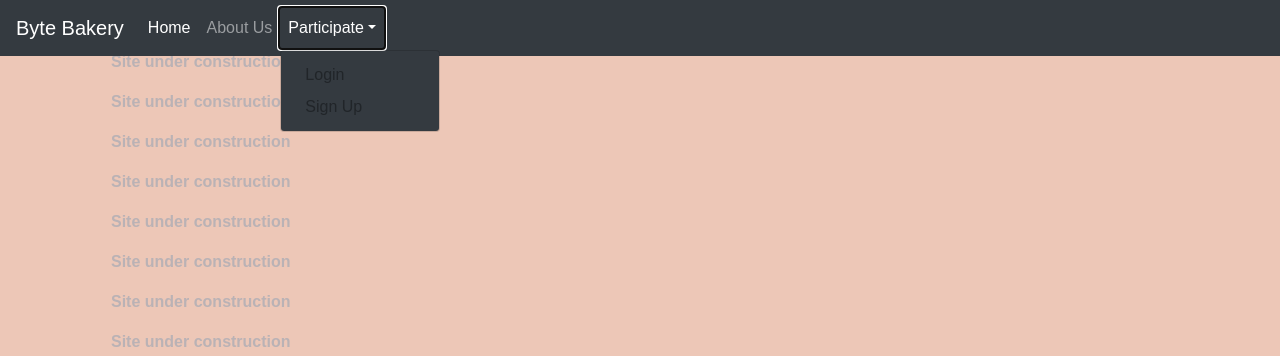
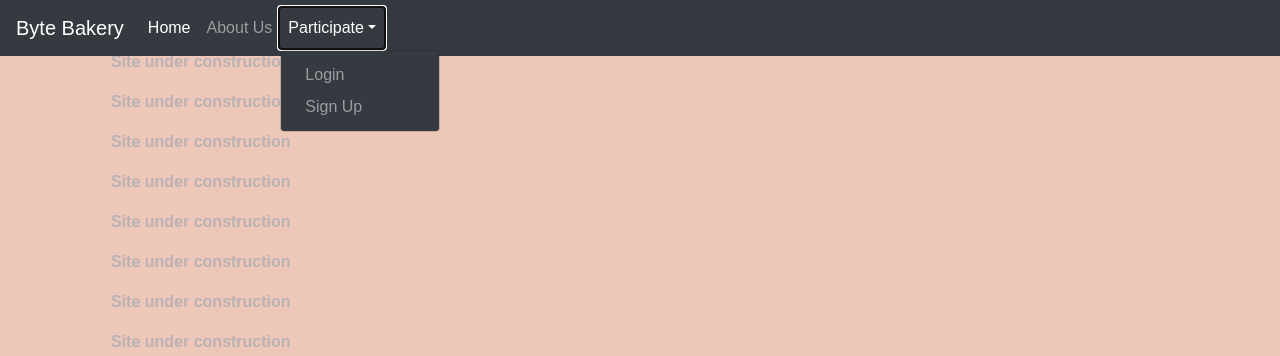
Before and after one commit to p0pd0c/cs008_final, a PHP site: page /index.php in a window 1280 px wide, after a click on "Participate". Shown: the top 356 px of the page. Run offline with PHP 8.4, Linux system fonts and the light colour scheme.

Commit message:
Fixed dropdown styling

```diff
--- a/css/custom.css
+++ b/css/custom.css
@@ -5,8 +5,9 @@ html, body {
   height: 100%; }
 
 .navbar-nav > li > .dropdown-menu {
-  background-color: #343a40;
-  color: #9A9DA0; }
+  background-color: #343a40; }
+  .navbar-nav > li > .dropdown-menu > .dropdown-item {
+    color: #9A9DA0; }
 
 /* The navbar is 50px tall so move main content down so it does not get obscured */
 main {
--- a/css/sass.sass
+++ b/css/sass.sass
@@ -6,7 +6,9 @@ html, body
 
 .navbar-nav > li > .dropdown-menu
     background-color: #343a40
-    color: #9A9DA0
+
+    > .dropdown-item
+        color: #9A9DA0
 
 /* The navbar is 50px tall so move main content down so it does not get obscured */
 main
```
Also changed, not shown: 1 other file.
